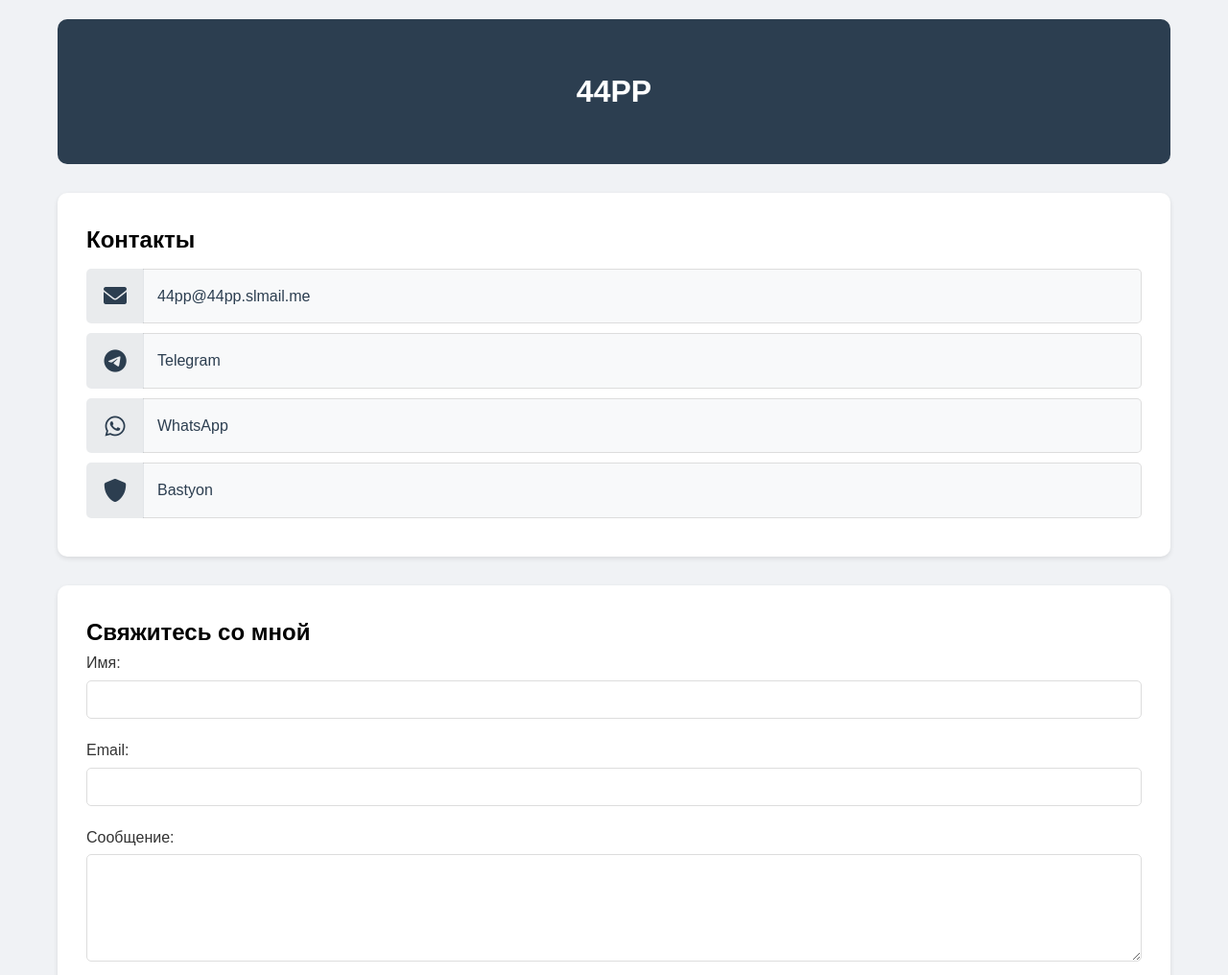
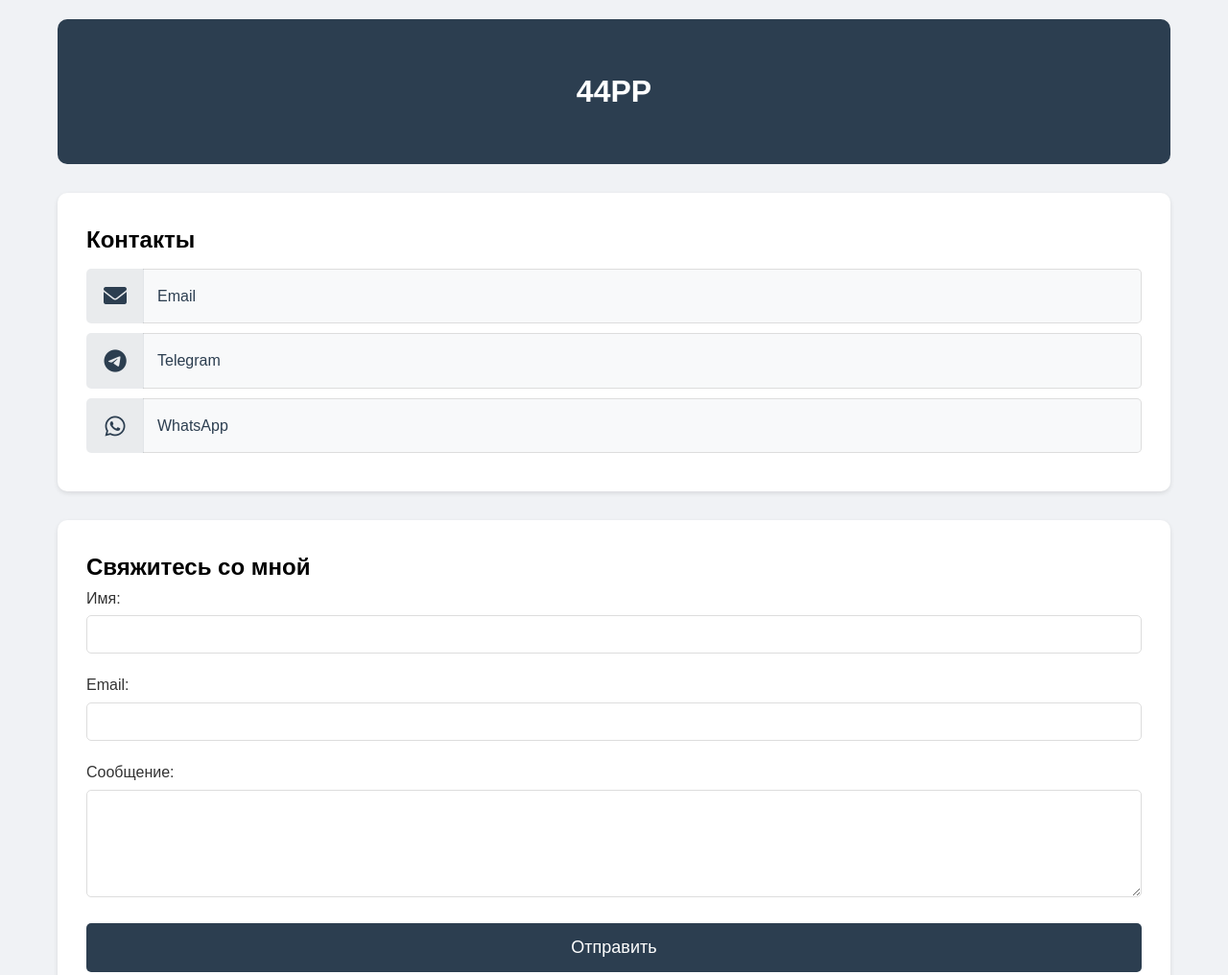
Before and after one commit to 44pp/44pp.github.io, a plain HTML site: page index.html in a window 1280 px wide. Shown: the top 1016 px of the page at 96% size. Drawn offline with Linux system fonts and the light colour scheme.

Commit message:
Add files via upload

```diff
--- a/index.html
+++ b/index.html
@@ -37,7 +37,7 @@ if(w.chaport)return;v3=w.chaport={};v3._q=[];v3._l={};v3.q=function(){v3._q.push
             <ul class="contact-list">
                 <li>
                     <i class="fas fa-envelope"></i>
-                    <a href="mailto:44pp@44pp.slmail.me" class="contact-btn">44pp@44pp.slmail.me</a>
+                    <a href="mailto:44pp@44pp.slmail.me" class="contact-btn">Email </a>
                 </li>
                 <li>
                     <i class="fab fa-telegram"></i>
@@ -47,10 +47,7 @@ if(w.chaport)return;v3=w.chaport={};v3._q=[];v3._l={};v3.q=function(){v3._q.push
                     <i class="fab fa-whatsapp"></i>
                     <a href="https://wa.me/qr/WEFDTXZQ4FVSE1" target="_blank" class="contact-btn">WhatsApp</a>
                 </li>
-                <li>
-                    <i class="fas fa-shield-alt"></i>
-                    <a href="https://bastyon.com/evgeniiag" target="_blank" class="contact-btn">Bastyon</a>
-                </li>
+
             </ul>
 
 
```
